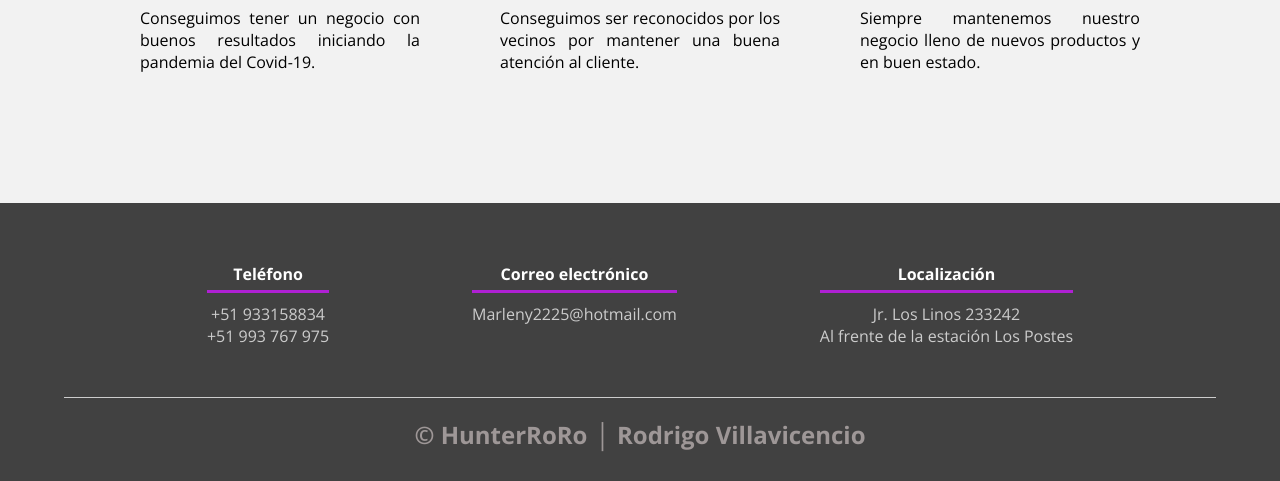
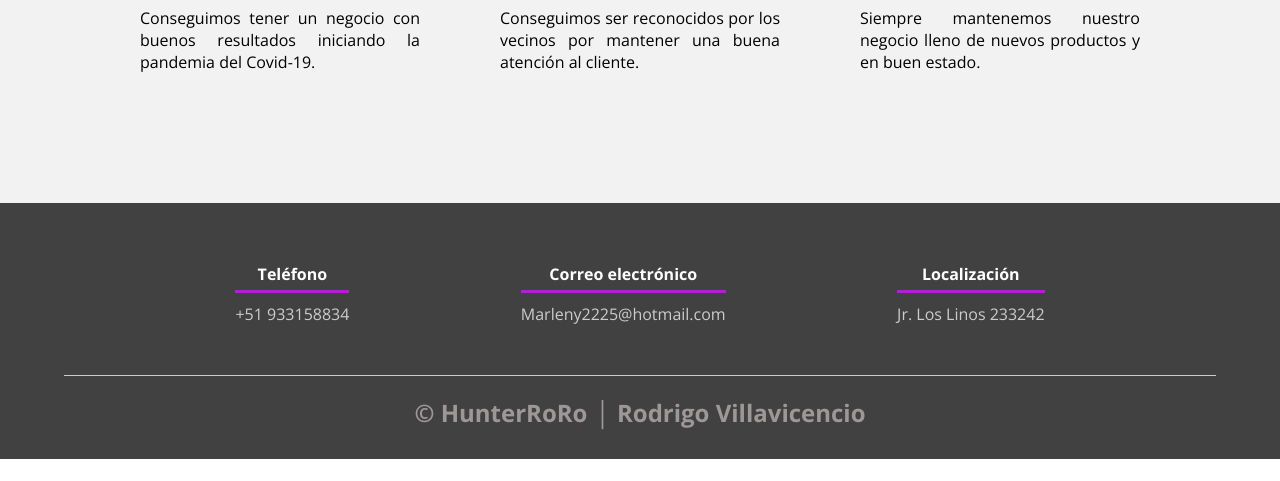
Before and after one commit to HunterRoRo/HunterRoRo.github.io, a plain HTML site: page index.html in a window 1280 px wide. Shown: the part 2688-3169 px from the top of the page. After the commit the page ends 3147 px from the top, so only its background shows below. Drawn offline with nearby package versions, Linux system fonts and the light colour scheme.

Commit message:
direccion

```diff
--- a/index.html
+++ b/index.html
@@ -160,7 +160,6 @@
             <div class="content-foo">
                 <h4>Teléfono</h4>
                 <p>+51 933158834</p>
-                <p>+51 993 767 975</p>
             </div>
             <div class="content-foo">
                 <h4>Correo electrónico</h4>
@@ -169,7 +168,6 @@
             <div class="content-foo">
                 <h4>Localización</h4>
                 <p>Jr. Los Linos 233242</p>
-                <p>Al frente de la estación Los Postes</p>
             </div>
         </div>
         <h2 class="titulo-final">&copy; HunterRoRo │ Rodrigo Villavicencio</h2>
```
